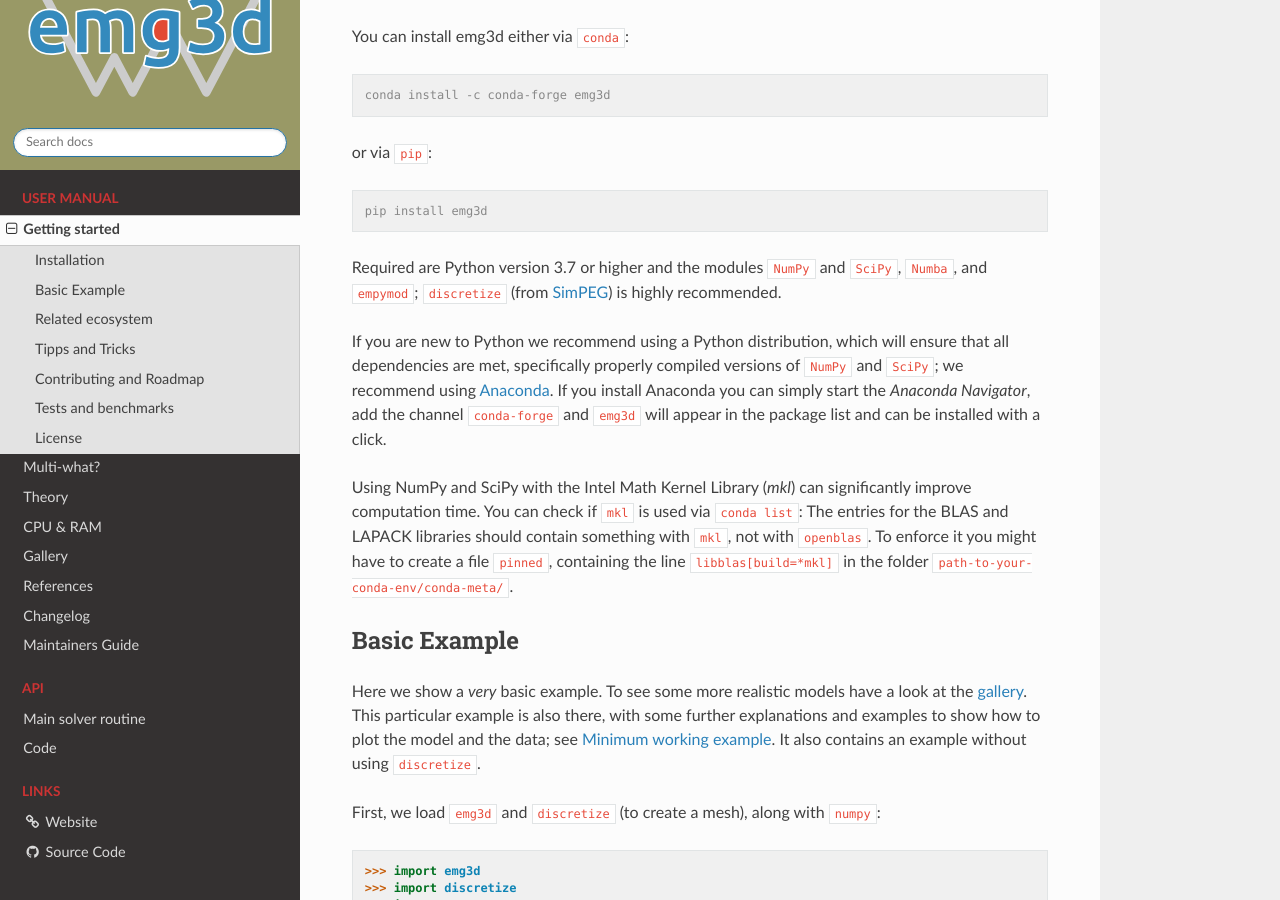
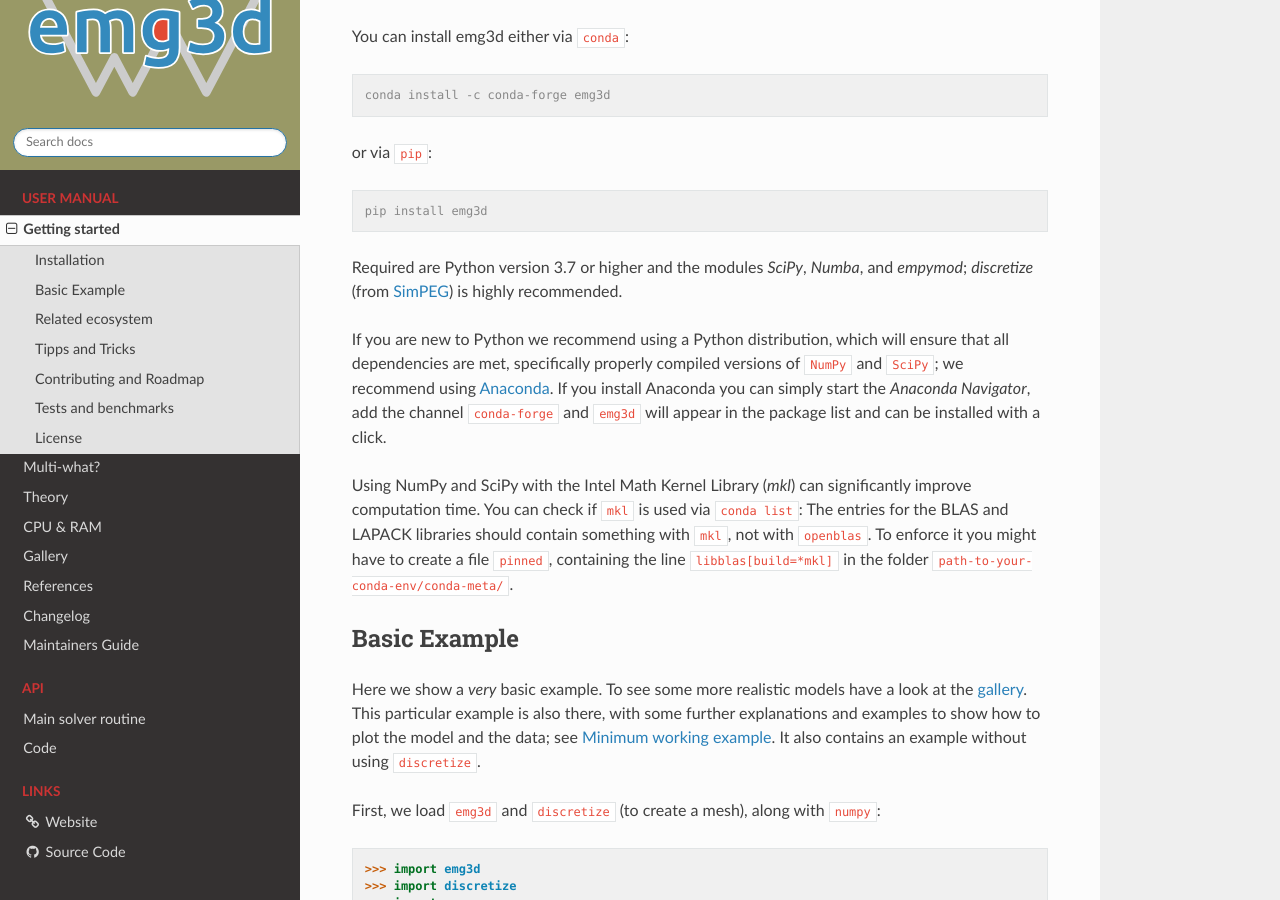
Before and after one commit to emsig/emg3d, a Sphinx documentation site: the page built from docs/usage.rst, in a window 1280 px wide and 900 px high, scrolled down 455 px. Built offline with Sphinx 7.4.7 and the Read the Docs theme 2.0.0, drawn with Linux system fonts in a browser that asks for light colours; the version number could not be read and is left out; some of the changed text lies outside the part shown.

Commit message:
Simplify requirements

```diff
--- a/docs/usage.rst
+++ b/docs/usage.rst
@@ -30,9 +30,9 @@ or via ``pip``:
 
    pip install emg3d
 
-Required are Python version 3.7 or higher and the modules ``NumPy`` and
-``SciPy``, ``Numba``, and ``empymod``; ``discretize`` (from `SimPEG
-<https://simpeg.xyz>`_) is highly recommended.
+Required are Python version 3.7 or higher and the modules `SciPy`, `Numba`, and
+`empymod`; `discretize` (from `SimPEG <https://simpeg.xyz>`_) is highly
+recommended.
 
 If you are new to Python we recommend using a Python distribution, which will
 ensure that all dependencies are met, specifically properly compiled versions
@@ -151,10 +151,10 @@ input grid had 49,152 cells, and the coarsest grid had 12 cells.
 Related ecosystem
 -----------------
 
-The hard dependencies for emg3d are with ``numpy``, ``scipy``, ``numba``, and
-``empymod`` comparably low. However, emg3d is, as such, "only" a solver. It
-does not contain fancy grid- nor model-creation routines or plotting functions.
-There exist other packages which do that much better.
+The hard dependencies for emg3d are with `SciPy`, `Numba`, and `empymod`
+comparably low. However, emg3d is, as such, "only" a solver. It does not
+contain fancy grid- nor model-creation routines or plotting functions. There
+exist other packages which do that much better.
 
 To create advanced meshes it is recommended to use `discretize
 <https://discretize.simpeg.xyz>`_ from the SimPEG framework. It also comes with
```
Also changed, not shown: README.rst (+3 -4 lines).
